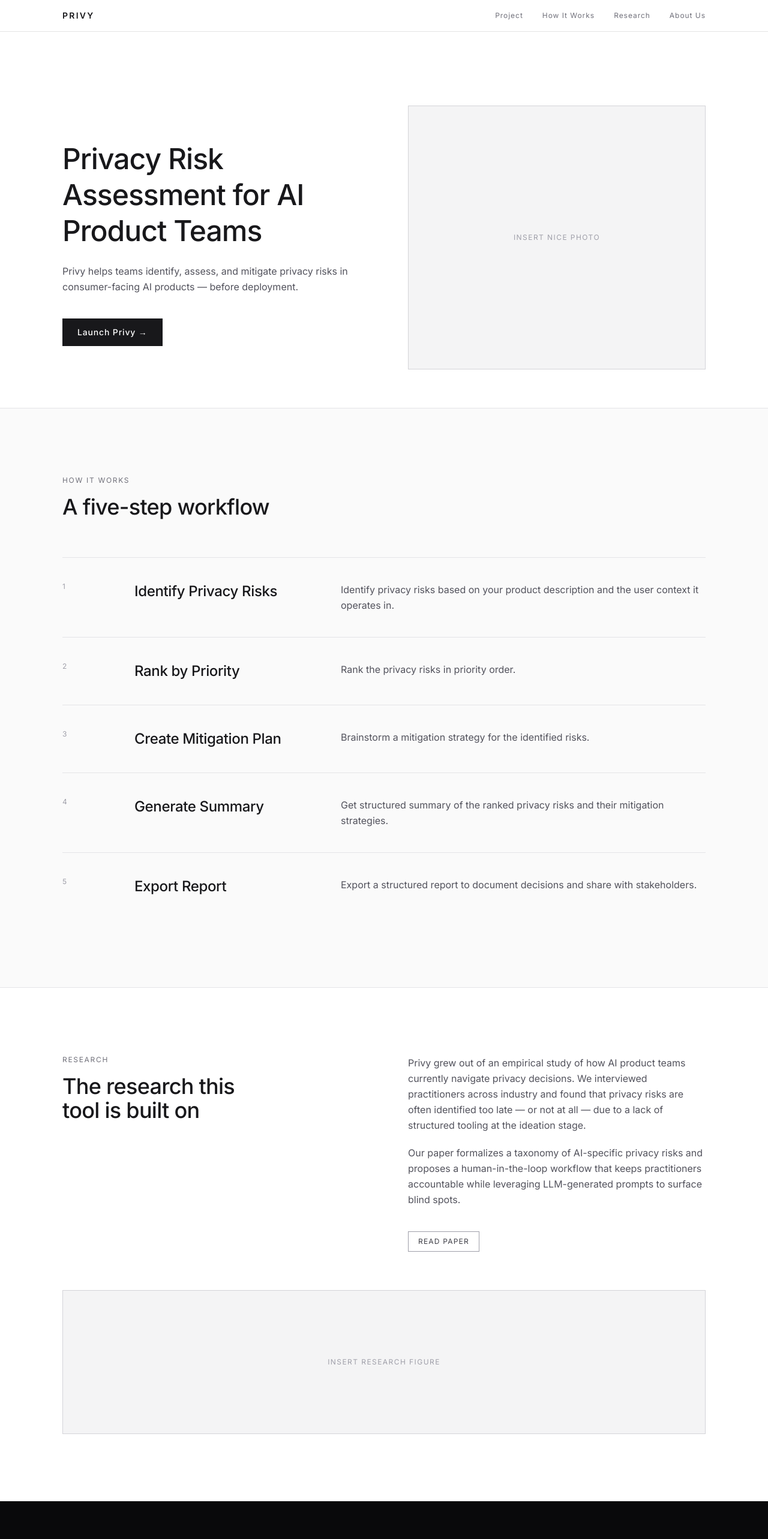
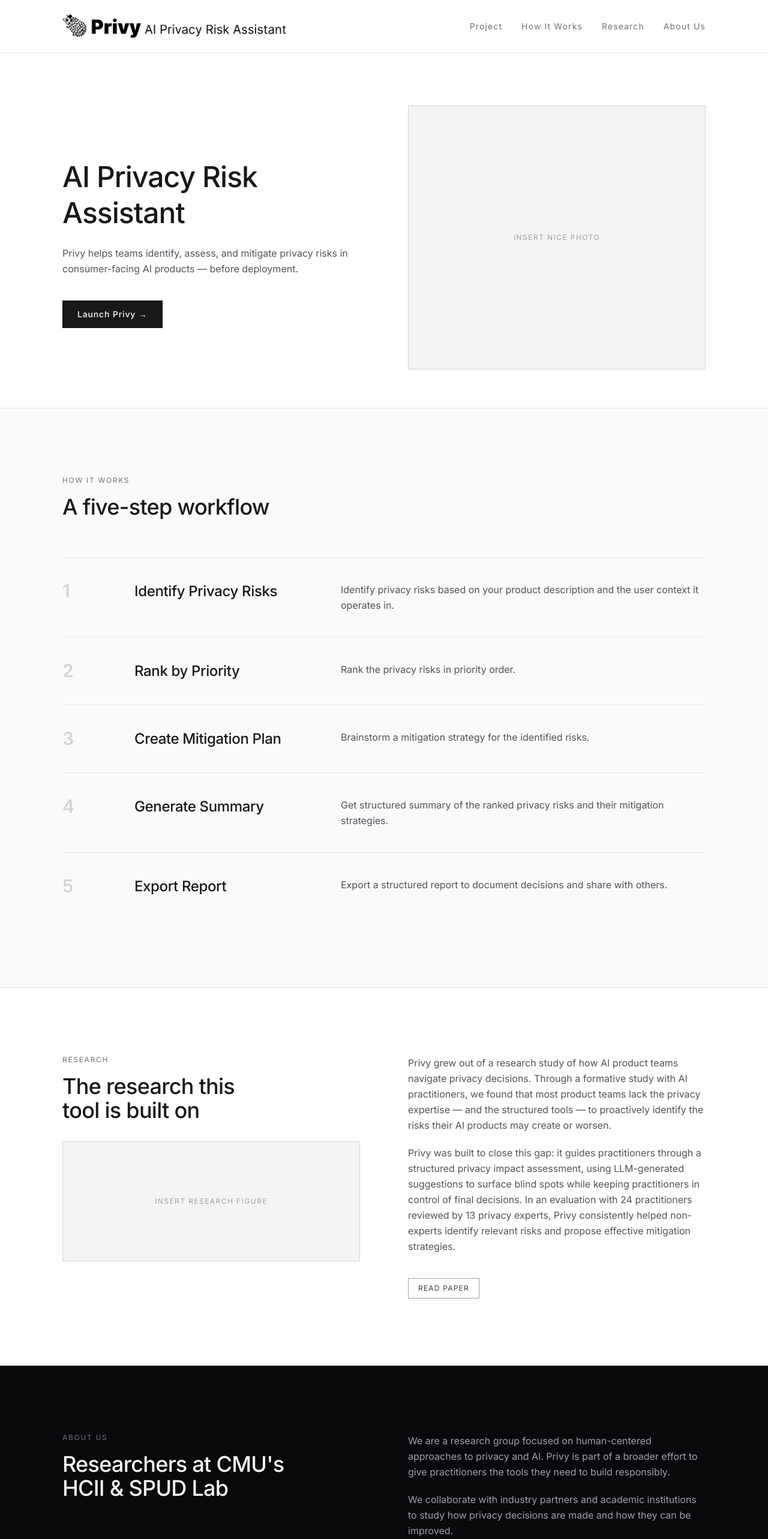
Before and after one commit to cmu-spuds/privy, a React (Vite) app: page / in a window 1280 px wide. Shown: the top 2566 px of the page at 60% size. Built offline with nearby package versions, Linux system fonts and the light colour scheme.

Commit message:
more visible header/logo

```diff
--- a/src/App.jsx
+++ b/src/App.jsx
@@ -7,7 +7,7 @@
   { num: '2', label: 'Rank by Priority', desc: 'Rank the privacy risks in priority order.' },
   { num: '3', label: 'Create Mitigation Plan', desc: 'Brainstorm a mitigation strategy for the identified risks.' },
   { num: '4', label: 'Generate Summary', desc: 'Get structured summary of the ranked privacy risks and their mitigation strategies.' },
-  { num: '5', label: 'Export Report', desc: 'Export a structured report to document decisions and share with stakeholders.' },
+  { num: '5', label: 'Export Report', desc: 'Export a structured report to document decisions and share with others.' },
 ]
 
 const reveal = {
@@ -42,13 +42,13 @@
 
       {/* NAV */}
       <header className="fixed inset-x-0 top-0 z-30 border-b border-black/10 bg-white/90 backdrop-blur-sm">
-        <div className="mx-auto flex w-full max-w-6xl items-center justify-between px-6 py-4 md:px-10">
-          <a href="#top" className="text-sm font-semibold tracking-[0.16em] text-zinc-900">
-            PRIVY
+        <div className="mx-auto flex w-full max-w-6xl items-center justify-between px-6 py-6 md:px-10">
+          <a href="#top">
+            <img src="/privy_logo.png" alt="Privy" className="h-10 w-auto" />
           </a>
           <nav className="flex items-center gap-6 md:gap-8">
             {navigation.map((item) => (
-              <a key={item} href={navHref(item)} className="nav-tab">
+              <a key={item} href={navHref(item)} className="nav-tab text-sm">
                 {item}
               </a>
             ))}
@@ -66,7 +66,7 @@
           <div className="grid items-center gap-12 md:grid-cols-2 md:gap-20">
             <div>
               <h1 className="hero-title">
-                Privacy Risk Assessment for AI Product Teams
+                AI Privacy Risk Assistant
               </h1>
               <p className="body-copy mt-6 max-w-lg">
                 Privy helps teams identify, assess, and mitigate privacy risks
@@ -103,7 +103,7 @@
             <ol className="divide-y divide-zinc-200 border-t border-zinc-200">
               {workflowSteps.map((step) => (
                 <li key={step.num} className="grid gap-4 py-8 md:grid-cols-[80px_1fr_2fr] md:gap-10 md:py-10">
-                  <span className="text-xs font-normal tracking-[0.14em] text-zinc-400">{step.num}</span>
+                  <span className="self-start text-3xl font-semibold leading-none tracking-tight text-zinc-300">{step.num}</span>
                   <p className="subheading self-start">{step.label}</p>
                   <p className="body-copy">{step.desc}</p>
                 </li>
@@ -122,20 +122,23 @@
               <div>
                 <p className="kicker mb-3">Research</p>
                 <h2 className="section-title">The research this tool is built on</h2>
+                <div className="placeholder-panel mt-8 min-h-[200px]">
+                  <span>Insert Research Figure</span>
+                </div>
               </div>
               <div>
                 <p className="body-copy">
-                  Privy grew out of an empirical study of how AI product teams
-                  currently navigate privacy decisions. We interviewed
-                  practitioners across industry and found that privacy risks are
-                  often identified too late — or not at all — due to a lack of
-                  structured tooling at the ideation stage.
+                  Privy grew out of a research study of how AI product teams navigate privacy decisions.
+                  Through a formative study with AI practitioners, we found that most product teams lack
+                  the privacy expertise — and the structured tools — to proactively identify the risks
+                  their AI products may create or worsen.
                 </p>
                 <p className="body-copy mt-5">
-                  Our paper formalizes a taxonomy of AI-specific privacy risks
-                  and proposes a human-in-the-loop workflow that keeps
-                  practitioners accountable while leveraging LLM-generated
-                  prompts to surface blind spots.
+                  Privy was built to close this gap: it guides practitioners through a structured privacy
+                  impact assessment, using LLM-generated suggestions to surface blind spots while keeping
+                  practitioners in control of final decisions. In an evaluation with 24 practitioners
+                  reviewed by 13 privacy experts, Privy consistently helped non-experts identify relevant
+                  risks and propose effective mitigation strategies.
                 </p>
                 <div className="mt-10 flex flex-wrap gap-3">
                   <a
@@ -148,10 +151,6 @@
                   </a>
                 </div>
               </div>
-            </div>
-
-            <div className="placeholder-panel mt-16 min-h-[240px]">
-              <span>Insert Research Figure</span>
             </div>
           </div>
         </RevealSection>
@@ -176,13 +175,10 @@
                 <p className="body-copy text-zinc-400">
                   We are a research group focused on human-centered approaches
                   to privacy and AI. Privy is part of a broader effort to give
-                  practitioners the tools they need to build responsibly —
-                  without sacrificing speed or creativity.
+                  practitioners the tools they need to build responsibly.
                 </p>
                 <p className="body-copy mt-5 text-zinc-400">
-                  Our work is grounded in empirical methods and designed to
-                  translate directly into practice. We collaborate with
-                  industry partners and academic institutions to study how
+                  We collaborate with industry partners and academic institutions to study how
                   privacy decisions are made and how they can be improved.
                 </p>
                 <div className="mt-10 border-t border-zinc-800 pt-6">
@@ -190,12 +186,6 @@
                   <p className="mt-1 text-sm tracking-wide text-zinc-500">SPUD Lab</p>
                 </div>
               </div>
-            </div>
-
-            <div className="mt-16 flex min-h-[280px] items-center justify-center border border-zinc-800 px-6">
-              <span className="text-xs font-normal uppercase tracking-[0.12em] text-zinc-600">
-                Insert Team / Lab Photo
-              </span>
             </div>
           </motion.div>
         </section>
--- a/src/index.css
+++ b/src/index.css
@@ -68,6 +68,6 @@
     @apply border border-zinc-400 px-4 py-2 text-xs uppercase tracking-[0.1em] text-zinc-700 transition-colors hover:border-zinc-700 hover:text-zinc-900;
   }
   .nav-tab {
-    @apply text-xs font-normal tracking-[0.08em] text-zinc-500 transition-colors hover:text-zinc-900;
+    @apply text-sm font-normal tracking-[0.08em] text-zinc-500 transition-colors hover:text-zinc-900;
   }
 }
```
Also changed, not shown: 1 other file (tests, documents, lock files or other folders).
